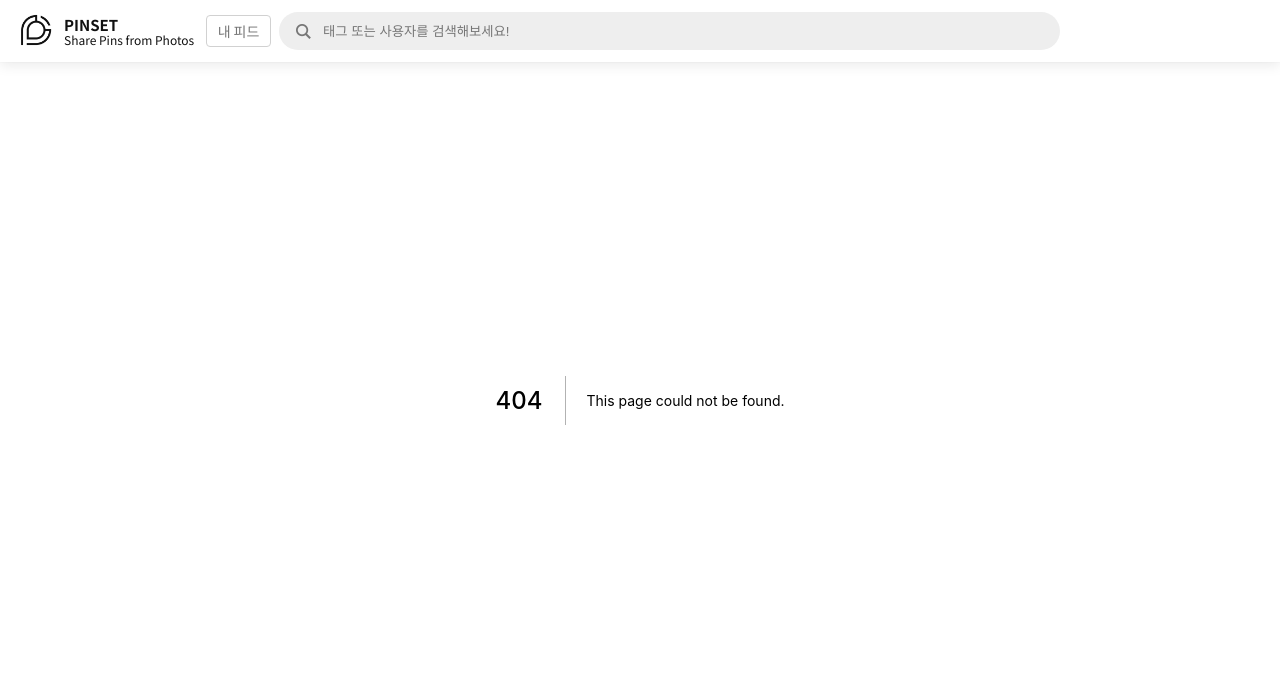
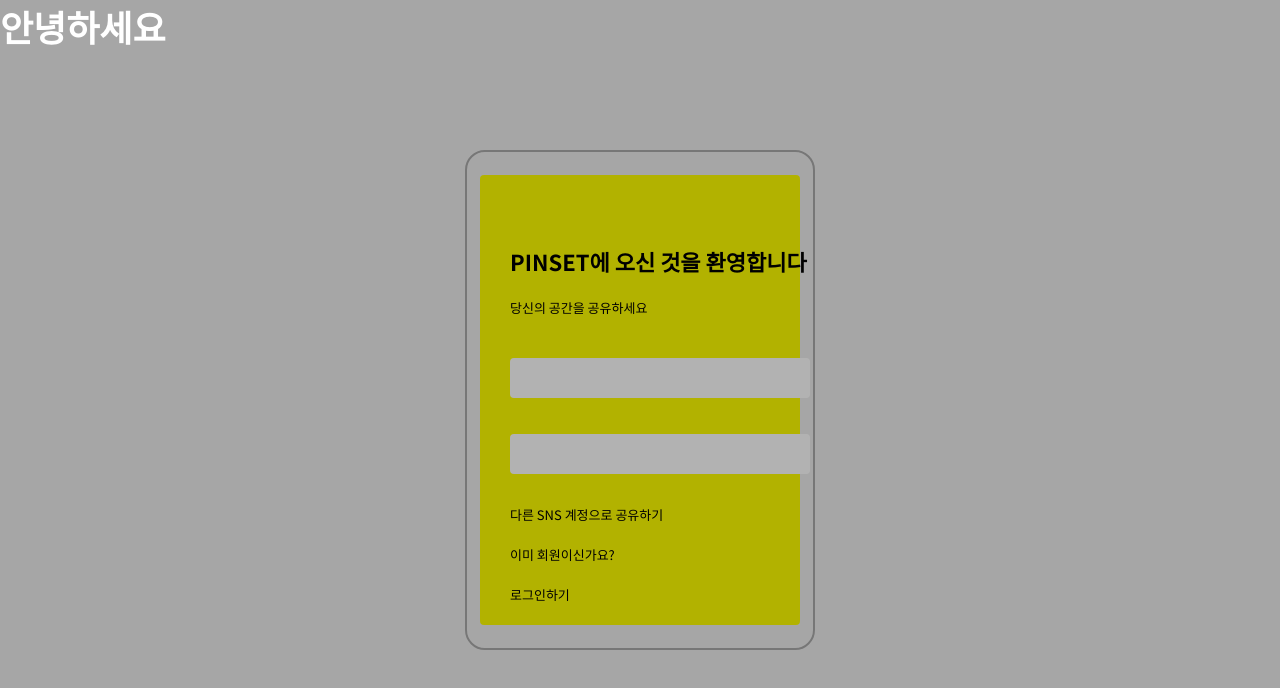
Before and after one commit to Dinoryong/afternoon, a Next.js app in the folder frontend/: page /signup in a window 1280 px wide. Before the commit this address had no page. Shown: the top 688 px of the page. Built offline with nearby package versions, Linux system fonts and the light colour scheme.

Commit message:
temporary

```diff
--- /dev/null
+++ b/frontend/components/Modal/index.tsx
@@ -0,0 +1,79 @@
+import React from "react";
+// import Button from "../../components/Buttons"
+import styled from "@emotion/styled";
+
+
+const Container = styled.div`
+	display: flex;
+	flex-direction: column;
+  width: 350px;
+	height: 500px;
+	background-color: yello;
+	border: 2px solid #aaaaaa;
+	border-radius: 20px;
+	justify-content: flex-end;
+	align-items: center;
+`;
+
+const Modal = styled.div`
+	width: 320px;
+	height: 450px;
+	display: grid;
+	background-color: yellow;
+	padding-top: 70px;
+	padding-left: 30px;
+	margin: auto;
+	border-radius: 4px;
+
+`;
+
+const ModalTitle = styled.div`
+	font-size: 22px;
+	font-weight: bold;
+	font-display: center;
+`;
+
+const ModalText = styled.div`
+	font-size: 13px;
+	font-display: center;
+`;
+
+const InputNickname = styled.div`
+	display: flex;
+	width: 300px;
+	height: 40px;
+	border: black;
+	border-radius: 4px;
+	margin-top: 20px;
+	margin-bottom: 10px;
+	background-color: white;
+`;
+
+const InputEmail = styled.div`
+	display: flex;
+	width: 300px;
+	height: 40px;
+	border: black;
+	border-radius: 4px;
+	margin-top: 5px;
+	margin-bottom: 10px;
+	background-color: white;
+`;
+
+const index = () => {
+	return (
+			<Container>
+				<Modal>
+					<ModalTitle>PINSET에 오신 것을 환영합니다</ModalTitle>
+					<ModalText>당신의 공간을 공유하세요</ModalText>
+					<InputNickname></InputNickname>
+					<InputEmail></InputEmail>
+					<ModalText>다른 SNS 계정으로 공유하기</ModalText>
+					<ModalText>이미 회원이신가요?</ModalText>
+					<ModalText>로그인하기</ModalText>
+				</Modal>
+			</Container>
+	);
+};
+
+export default index;
--- /dev/null
+++ b/frontend/pages/signup/index.tsx
@@ -0,0 +1,60 @@
+import React, { useEffect, useState } from "react";
+import styled from "@emotion/styled";
+import Modal from "../../components/Modal"
+// import Button from "../../components/Buttons"
+
+const Container = styled.div`
+  position: relative;
+  /* margin-top: 80px; */
+  height: 100%;
+  background-color: #eeeeee;
+  display: flex;
+  justify-content: center;
+  align-items: center;
+`;
+
+const BgOpacityFrame = styled.div`
+  position: absolute;
+  width: 100%;
+  height: 100%;
+  background-color: black;
+  opacity: 0.3;
+`;
+
+const Content = styled.div`
+  position: absolute;
+  font-display: flex;
+  justify-content: center;
+  align-items: center;
+  width: 100%;
+  height: 100%;
+  font-size: 36px;
+  font-weight: 700;
+  color: white;
+`;
+
+const index = () => {
+  const [windowHeight, setWindowHeight] = useState<number>();
+
+  useEffect(function mount() {
+    setWindowHeight(window.innerHeight);
+    window.addEventListener("resize", function () {
+      setWindowHeight(window.innerHeight);
+    });
+  });
+
+  return (
+    <Container style={{ height: windowHeight }}>
+      <BgOpacityFrame></BgOpacityFrame>
+      <Content>
+				안녕하세요
+			</Content>
+			<Modal>
+
+			</Modal>
+
+    </Container>
+  );
+};
+
+export default index;
```
